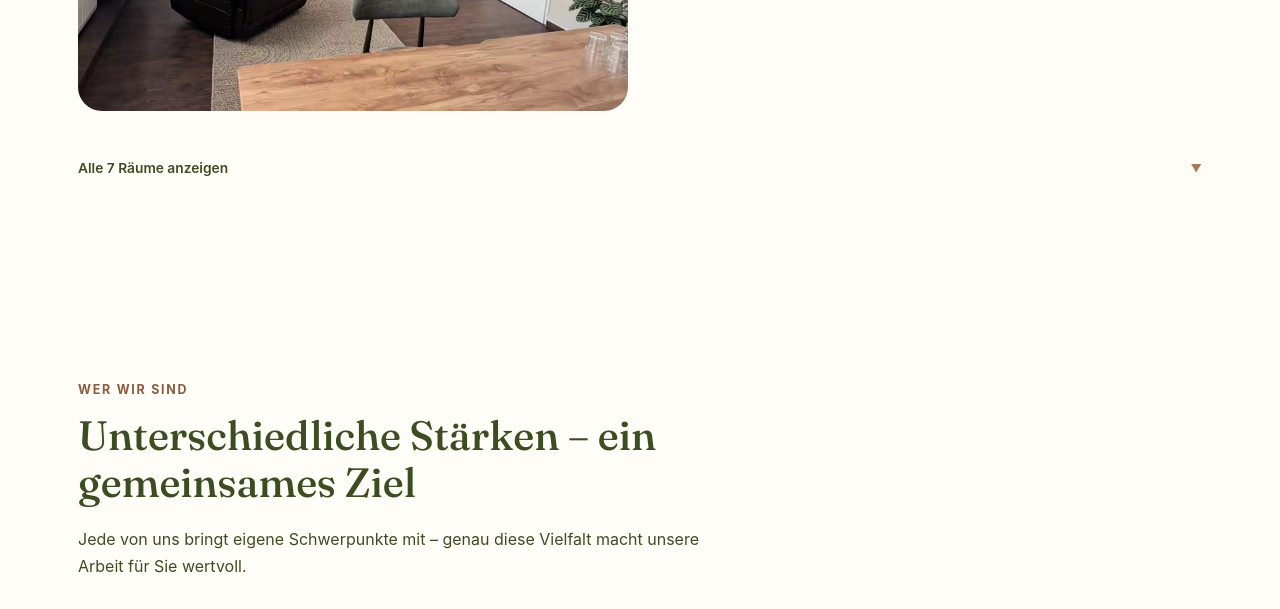
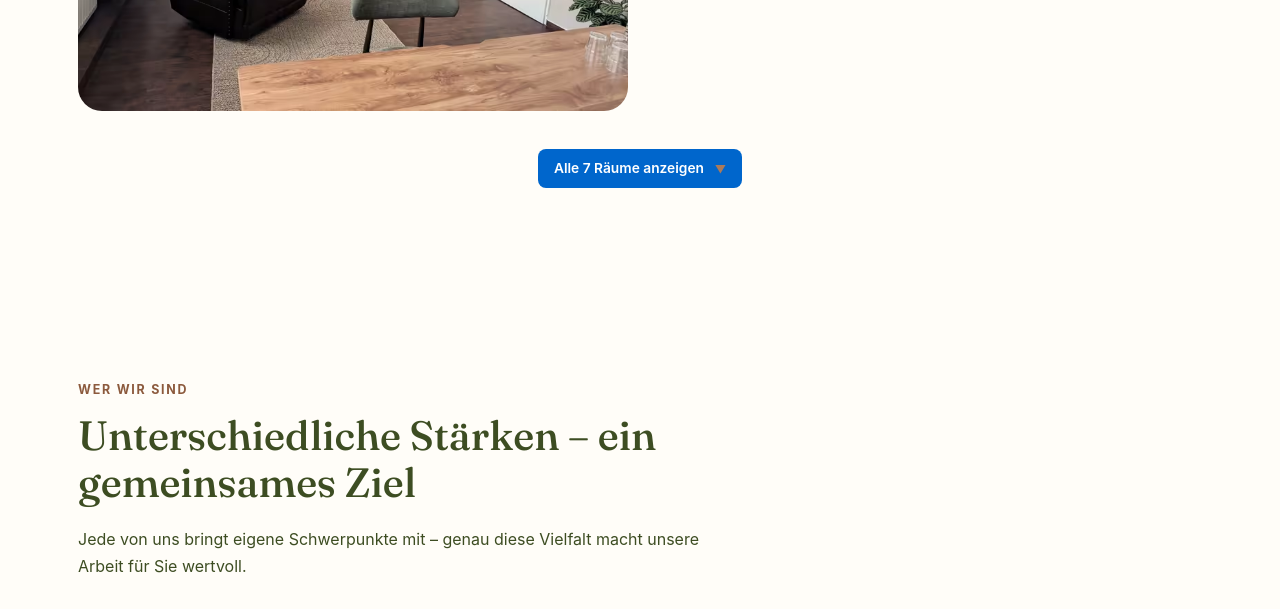
Before and after one commit to click-capybara/tun-sein-ergotherapie, a plain HTML site: page praxis-team.html in a window 1280 px wide. Shown: the part 1460-2069 px from the top of the page. Drawn offline with Linux system fonts and the light colour scheme; a web font is replaced by a local one.

Commit message:
fix: center last visible gallery item + center summary text
- Use :not(.gallery-hidden) in nth-child selector to only count visible children
- Add text-align:center to .gallery-expand container
- Style summary as centered inline-block button with custom arrow

```diff
--- a/praxis-team.html
+++ b/praxis-team.html
@@ -26,19 +26,19 @@
   .praxis-gallery img{width:100%; height:auto; display:block; border-radius:24px;}
   @media (min-width:700px){
     .praxis-gallery{grid-template-columns:repeat(2,1fr); justify-content:center;}
-    /* Zentrierung für ungerade Anzahl (3, 5, 7 Items) – beide Zustände */
-    .praxis-gallery > :nth-last-child(1):nth-child(odd) {
+    /* Zentrierung für ungerade Anzahl (3, 5, 7 Items) – NUR sichtbare Kinder zählen */
+    .praxis-gallery > :not(.gallery-hidden):nth-last-child(1):nth-child(odd) {
       grid-column: 1 / -1;
       justify-self: center;
       max-width: 400px;
     }
   }
   .gallery-hidden{display:none;}
-  .gallery-expand{margin-top:1.5rem;}
-  .gallery-expand summary{cursor:pointer; font-weight:600; color:var(--color-primary); padding:0.5rem 0; list-style:none;}
+  .gallery-expand{margin-top:1.5rem; text-align:center;}
+  .gallery-expand summary{cursor:pointer; font-weight:600; color:var(--color-primary); padding:0.5rem 1rem; list-style:none; display:inline-block; border-radius:0.5rem; background:var(--color-primary, #0066cc); color:white;}
   .gallery-expand summary::-webkit-details-marker{display:none;}
   .gallery-expand summary::marker{content:""; display:none;}
-  .gallery-expand summary::after{content:" ▼"; font-size:0.8em; transition:transform 0.2s;}
+  .gallery-expand summary::after{content:" ▼"; font-size:0.8em; margin-left:0.5rem; transition:transform 0.2s;}
   .gallery-expand[open] summary::after{transform:rotate(180deg);}
 
   /* Lightbox */
```
